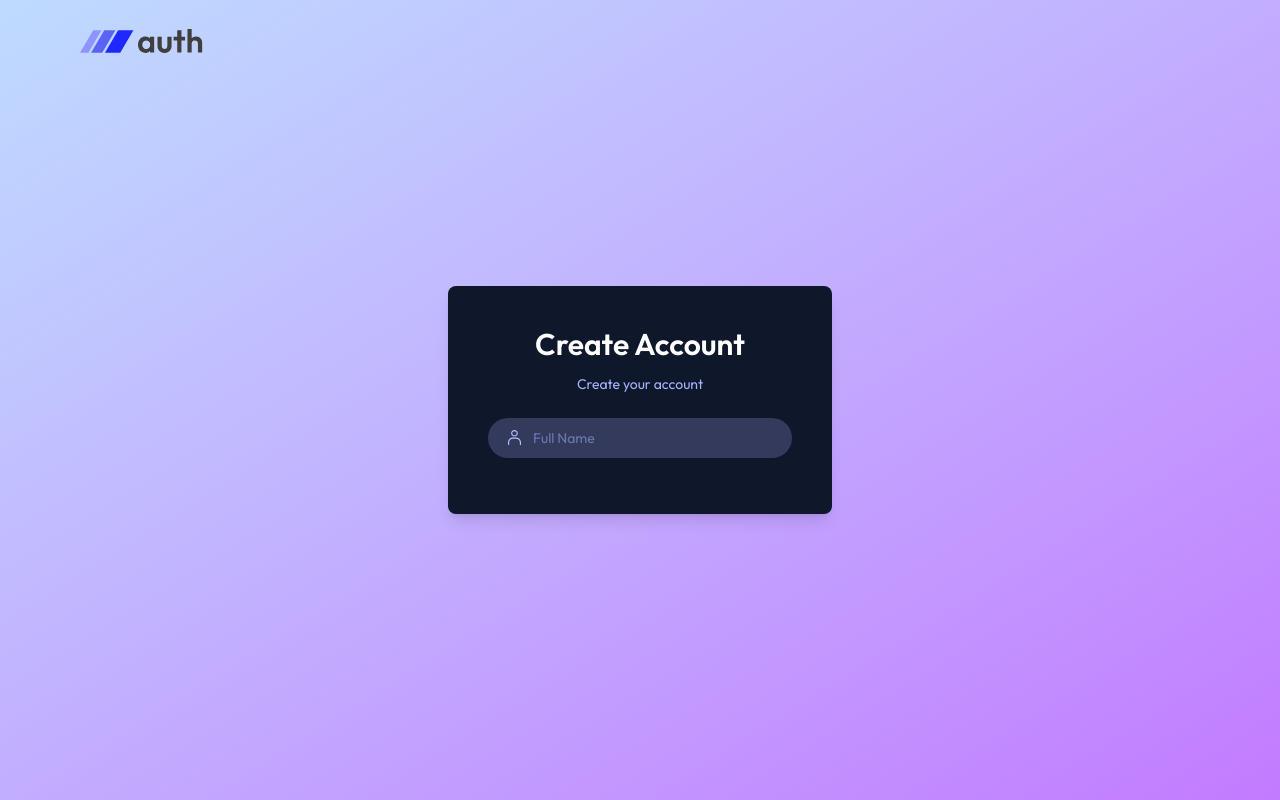
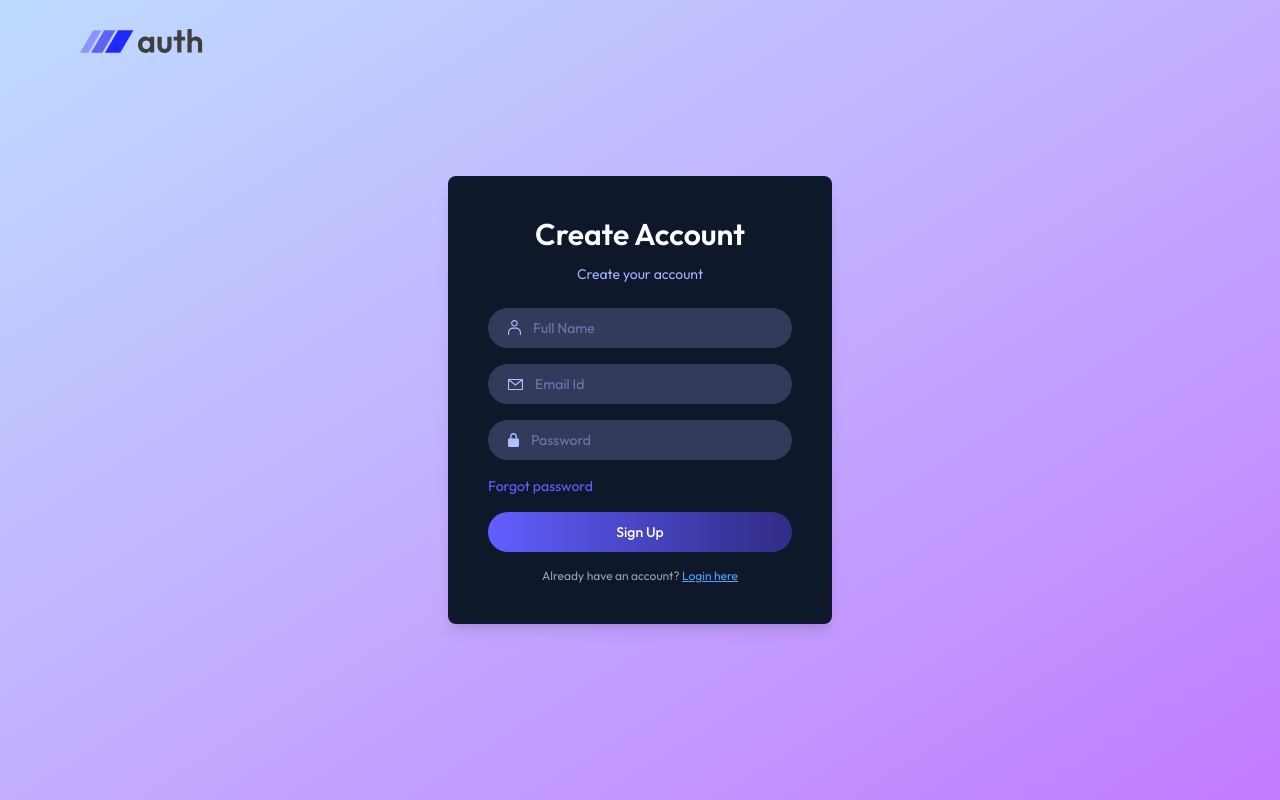
Before and after one commit to Ritesh0011001/Auth-Mern, a React (Vite) app in the folder client/: page /login in a window 1280 px wide. Built offline with nearby package versions, Linux system fonts and the light colour scheme; no server answers.

Commit message:
login page completed

```diff
--- a/client/src/App.jsx
+++ b/client/src/App.jsx
@@ -4,10 +4,12 @@ import Home from './pages/Home'
 import Login from './pages/Login'
 import EmailVerify from './pages/EmailVerify'
 import ResetPassword from './pages/ResetPassword'
+import { ToastContainer, toast } from 'react-toastify';
 
 const App = () => {
   return (
     <div>
+      <ToastContainer/>
       <Routes>
         <Route path='/' element={<Home/>}/>
         <Route path='/login' element={<Login/>}/>
--- /dev/null
+++ b/client/src/context/AppContext.jsx
@@ -0,0 +1,25 @@
+import { createContext, useState } from "react";
+
+export const AppContext =  createContext()
+
+export const AppContextProvider = (props)=>{
+
+  const backendUrl = import.meta.env.VITE_BACKEND_URL;
+
+  const [isLoggedin,setIsLoggedin]= useState(false)
+  const [userData,setUserData]= useState(false)
+
+  const value = {
+    backendUrl,
+    isLoggedin,
+    setIsLoggedin,
+    userData,setUserData
+
+  }
+  return (
+    <AppContext.Provider value={value}>
+      {props.children}
+
+    </AppContext.Provider>
+  )
+}
--- a/client/src/main.jsx
+++ b/client/src/main.jsx
@@ -3,9 +3,14 @@ import { createRoot } from 'react-dom/client'
 import './index.css'
 import App from './App.jsx'
 import { BrowserRouter } from 'react-router-dom'
+import { AppContextProvider } from './context/AppContext.jsx'
 
 createRoot(document.getElementById('root')).render(
   <BrowserRouter>
-  <App />
+  <AppContextProvider>
+    <App />
+
+  </AppContextProvider>
+
   </BrowserRouter>,
 )
--- a/client/src/pages/Login.jsx
+++ b/client/src/pages/Login.jsx
@@ -1,39 +1,139 @@
-import React, { useState } from 'react'
-import { assets } from '../assets/assets'
+import React, { useContext, useState } from "react";
+import { assets } from "../assets/assets";
+import { useNavigate } from "react-router-dom";
+import { AppContext } from "../context/AppContext";
+import axios from "axios";
+import { toast } from "react-toastify";
 
 const Login = () => {
 
-  const [state,setState] = useState('Sign Up')
+  const navigate = useNavigate()
+
+  const {backendUrl, setIsLoggedin} = useContext(AppContext)
 
 
+  const [state, setState] = useState("Sign Up");
+  const [name,setName] = useState('')
+  const [email,setEmail] = useState('')
+  const [password,setPassword] = useState('')
+
+  const onSubmitHandler = async (e) => {
+    try {
+      e.preventDefault()
+
+      axios.defaults.withCredentials = true
+
+      if(state === 'Sign Up'){
+       const {data} = await axios.post(backendUrl + '/api/auth/register',{name,email,password})
+       if(data.success){
+        setIsLoggedin(true)
+        navigate('/')
+       }else{
+        toast.error(data.message)
 
 
+       }
+
+      }else{
+        const {data} = await axios.post(backendUrl + '/api/auth/login',{email,password})
+       if(data.success){
+        setIsLoggedin(true)
+        navigate('/')
+       }else{
+        toast.error(data.message)
+
+
+       }
+
+
+      }
+
+    } catch (error) {
+      toast.error(error.message)
+
+
+    }
+
+  }
 
   return (
-    <div className='flex items-center justify-center min-h-screen px-6 sm:px-0 bg-gradient-to-br from-blue-200  to-purple-400'>
+    <div className="flex items-center justify-center min-h-screen px-6 sm:px-0 bg-gradient-to-br from-blue-200  to-purple-400">
+      <img onClick={()=>navigate('/')}
+        src={assets.logo}
+        alt=""
+        className="absolute left-5 sm:left-20 top-5 w-28 sm:w-32 cursor-ponter"
+      />
 
-      <img src={assets.logo} alt="" className='absolute left-5 sm:left-20 top-5 w-28 sm:w-32 cursor-ponter' />
+      <div className="bg-slate-900 p-10 rounded-lg shadow-lg w-full sm:w-96 text-indigo-300 text-sm">
+        <h2 className="text-3xl font-semibold text-white text-center mb-3">
+          {state === "Sign Up" ? "Create Account" : "Login"}
+        </h2>
 
-      <div className='bg-slate-900 p-10 rounded-lg shadow-lg w-full sm:w-96 text-indigo-300 text-sm'>
+        <p className="text-center text-sm mb-6">
+          {state === "Sign Up"
+            ? "Create your account"
+            : "Login to your account!"}
+        </p>
 
-        <h2 className='text-3xl font-semibold text-white text-center mb-3'>{state === 'Sign Up' ? 'Create Account' :'Login'}</h2>
+        <form onSubmit={onSubmitHandler}>
+          {state === "Sign Up" && (
+            <div className="mb-4 flex items-center gap-3 w-full px-5 py-2.5 rounded-full bg-[#333A5C]">
+              <img src={assets.person_icon} alt="" />
 
-        <p className='text-center text-sm mb-6'>{state === 'Sign Up' ? 'Create your account' :'Login to your account!'}</p>
+              <input onChange={(e)=>setName(e.target.value)} value={name}
+                className="bg-transparent outline-none"
+                type="text"
+                placeholder="Full Name"
+                required
+              />
+            </div>
+          )}
 
-        <form>
+          <div className="mb-4 flex items-center gap-3 w-full px-5 py-2.5 rounded-full bg-[#333A5C]">
+            <img src={assets.mail_icon} alt="" />
 
-          <div className='mb-4 flex items-center gap-3 w-full px-5 py-2.5 rounded-full bg-[#333A5C]'>
+            <input onChange={(e)=>setEmail(e.target.value)} value={email}
+              className="bg-transparent outline-none"
+              type="email"
+              placeholder="Email Id"
+              required
+            />
+          </div>
+          <div className="mb-4 flex items-center gap-3 w-full px-5 py-2.5 rounded-full bg-[#333A5C]">
+            <img src={assets.lock_icon} alt="" />
 
-            <img src={assets.person_icon} alt="" />
-
-            <input className='bg-transparent outline-none' type="text" placeholder='Full Name' required />
-
+            <input onChange={(e)=>setPassword(e.target.value)} value={password}
+              className="bg-transparent outline-none"
+              type="password"
+              placeholder="Password"
+              required
+            />
           </div>
 
+          <p onClick={()=>navigate('/reset-password')} className="mb-4 text-indigo-500 cursor-pointer">Forgot password</p>
+
+          <button className="w-full py-2.5 rounded-full bg-gradient-to-r from-indigo-500 to-indigo-900 text-white font-medium">
+            {state}
+          </button>
         </form>
+        {state === "Sign Up" ? (
+          <p className="text-gray-400 text-center text-xs mt-4">
+            Already have an account?{" "}
+            <span onClick={()=>{setState('Login')}} className="text-blue-400 cursor-pointer underline ">
+              Login here
+            </span>
+          </p>
+        ) : (
+          <p className="text-gray-400 text-center text-xs mt-4">
+            Don't have an account?{" "}
+            <span onClick={()=>{setState('Sign Up')}} className="text-blue-400 cursor-pointer underline ">
+              Sign up
+            </span>
+          </p>
+        )}
       </div>
     </div>
-  )
-}
+  );
+};
 
-export default Login
+export default Login;
```
Also changed, not shown: 1 other file (tests, documents, lock files or other folders).
